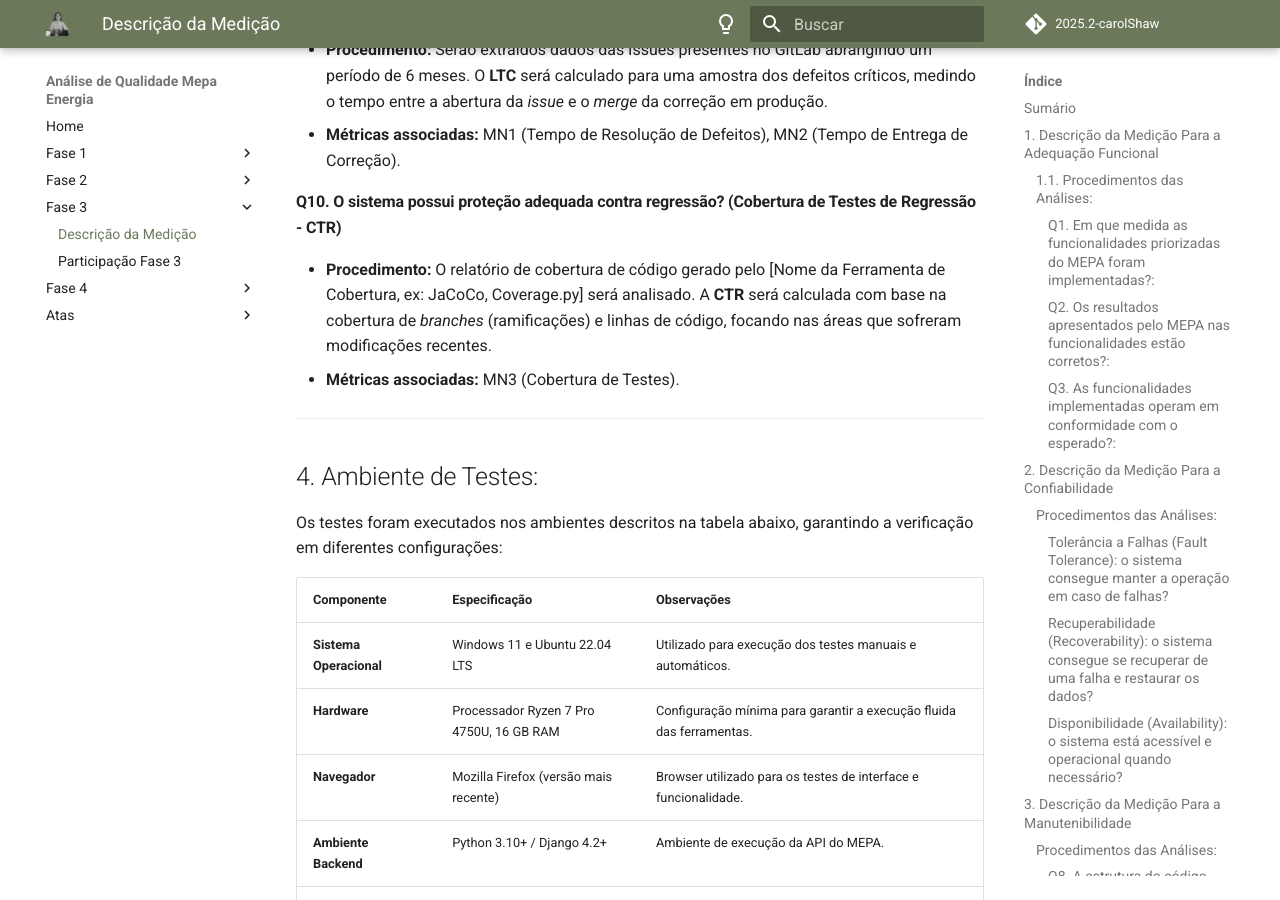
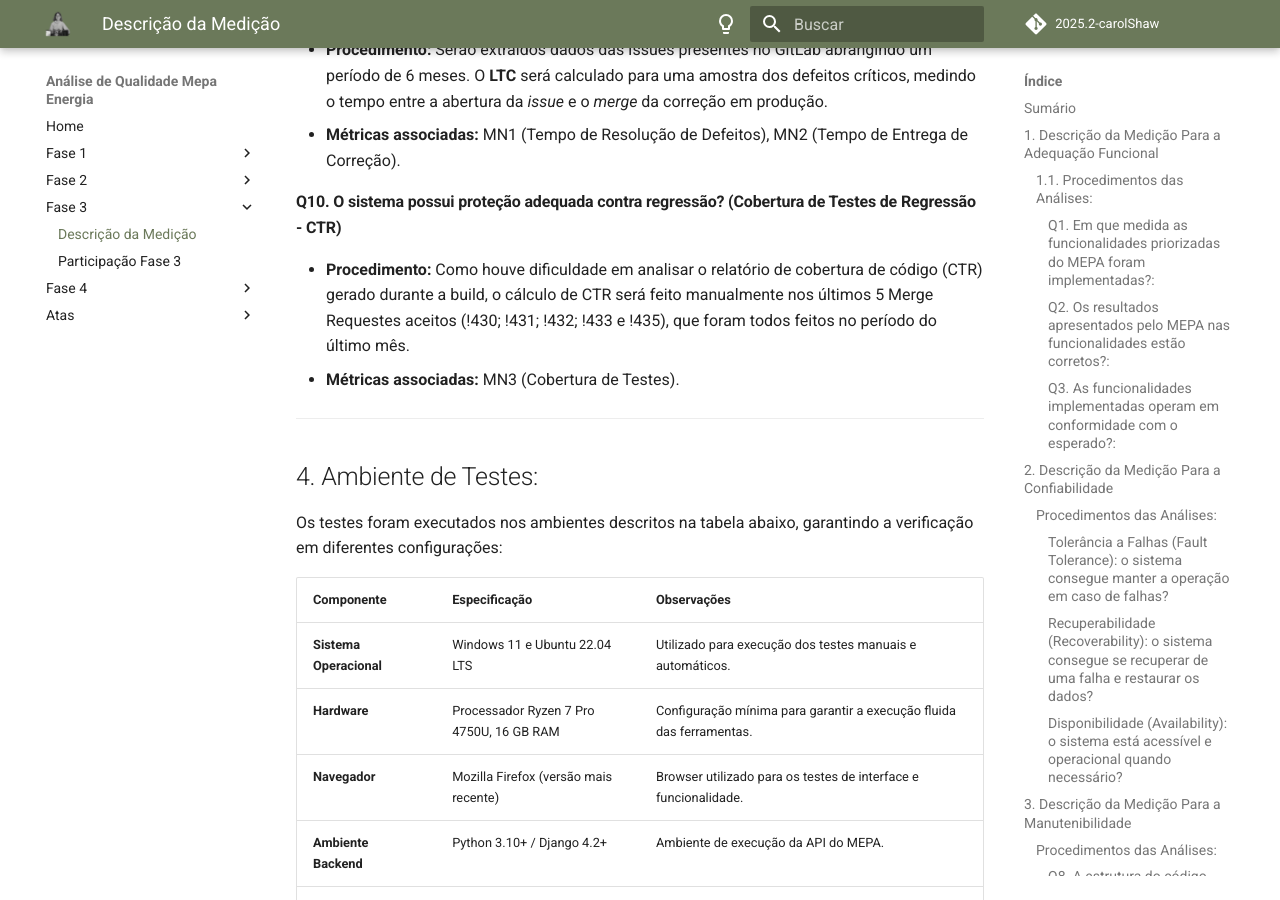
Before and after one commit to FCTE-Qualidade-de-Software-1/2025-2_T02_CAROL-SHAW, an MkDocs documentation site: the page built from docs/pages/Modulo3/descricaoDaMedicao.md, in a window 1280 px wide and 900 px high, scrolled down 4750 px. Built offline with MkDocs 1.6.1 and Material for MkDocs 9.7.7, drawn with Linux system fonts in a browser that asks for light colours; comment, search, counter and statistics services are not loaded; some of the changed text lies outside the part shown.

Commit message:
Update descricaoDaMedicao.md

```diff
--- a/docs/pages/Modulo3/descricaoDaMedicao.md
+++ b/docs/pages/Modulo3/descricaoDaMedicao.md
@@ -138,7 +138,7 @@ Aqui descrevemos o passo a passo de como serão realizadas as medições para as
 
 #### Q10. O sistema possui proteção adequada contra regressão? (Cobertura de Testes de Regressão - CTR)
 
-- **Procedimento:** O relatório de cobertura de código gerado pelo [Nome da Ferramenta de Cobertura, ex: JaCoCo, Coverage.py] será analisado. A **CTR** será calculada com base na cobertura de *branches* (ramificações) e linhas de código, focando nas áreas que sofreram modificações recentes.
+- **Procedimento:** Como houve dificuldade em analisar o relatório de cobertura de código (CTR) gerado durante a build, o cálculo de CTR será feito manualmente nos últimos 5 Merge Requestes aceitos (!430; !431; !432; !433 e !435), que foram todos feitos no período do último mês.
 - **Métricas associadas:** MN3 (Cobertura de Testes).
 
 ---
@@ -226,3 +226,4 @@ Ressaltamos que todo o conteúdo gerado por IA foi cuidadosamente revisado, edit
 | `1.4` | Realocação da Entrevista com o desenvolvedor para a fase 4 | [Felipe das Neves](https://github.com/FelipeFreire-gf) | | | |  |
 | `1.5` | Unificação dos ambientes de testes e instrumentos de medição | [Felipe das Neves](https://github.com/FelipeFreire-gf) | | | |  |
 | `1.6` | Correção das contas em confiabilidade | [Felipe das Neves](https://github.com/FelipeFreire-gf) | | | |  |
+| `1.7` | Alteração em Manutenibilidade | [Marcos Bittar](https://github.com/Bittarx) | | | |  |
```
